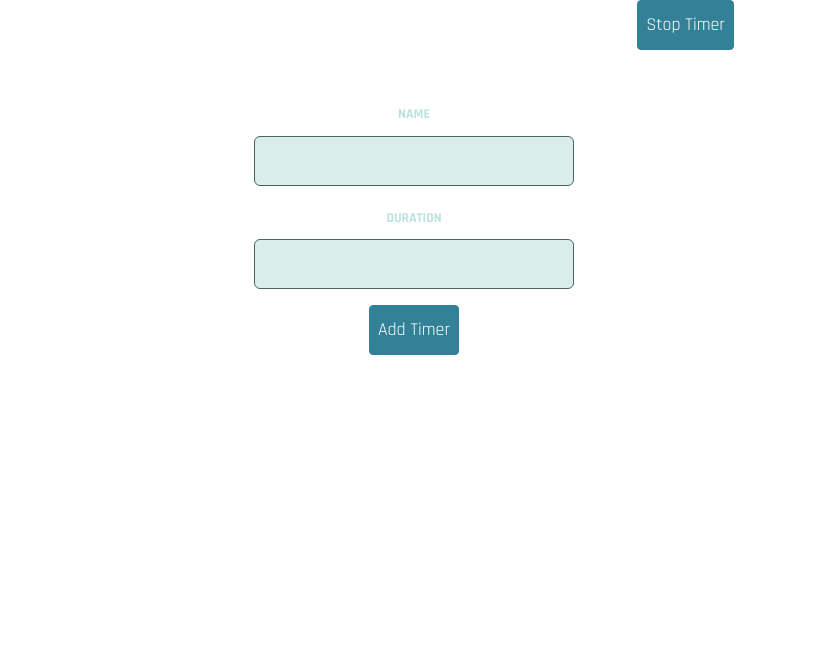
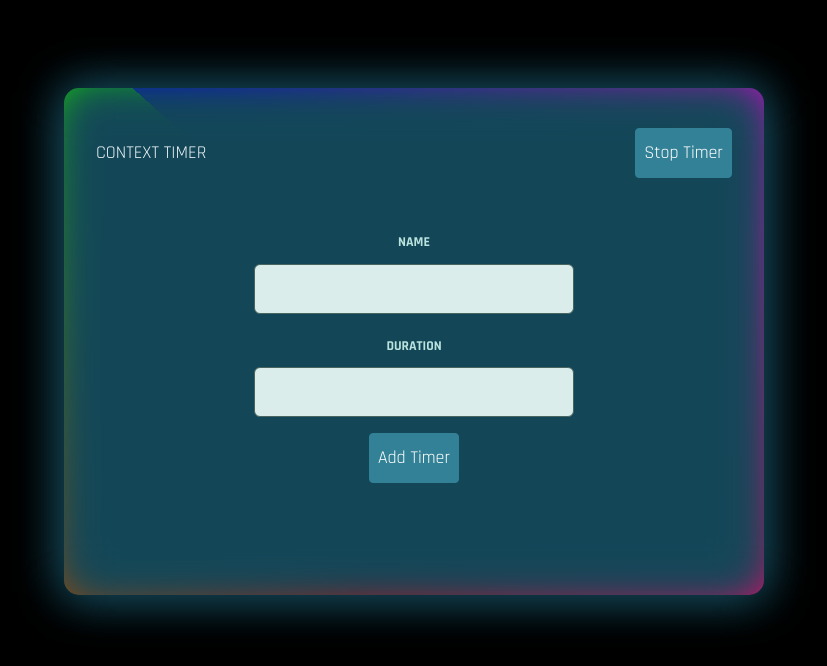
Before and after one commit to amirdity/3D-Portfolio, a React (Vite) app: page /timer-typescript in a window 1280 px wide. Shown: the top 666 px of the page, without its empty margins (226-1053 px from the left). Built offline with nearby package versions, Linux system fonts and the light colour scheme; a web font is replaced by a local one.

Commit message:
timer added

```diff
--- a/src/components/Projects/Goal-typescript/GoalTypeScript.tsx
+++ b/src/components/Projects/Goal-typescript/GoalTypeScript.tsx
@@ -4,7 +4,7 @@ import goalsImg from "./assets/goals.webp";
 import { useState } from "react";
 import CourseGoalList from "./components/CourseGoalList";
 import NewGoal from "./components/NewGoal";
-import "./index.css"
+import "./index.css";
 import "animate.css";
 export type CourseGoal = {
   title: string;
--- a/src/components/Projects/Goal-typescript/index.css
+++ b/src/components/Projects/Goal-typescript/index.css
@@ -1,11 +1,11 @@
 @import url("https://fonts.googleapis.com/css2?family=Poppins:wght@400;700&display=swap");
 
 
-/* body {
+body {
   min-height: 100vh;
   background-color: #000;
   height: 100vh;
-} */
+}
 .goal-typescript main {
   font-family: "Poppins", sans-serif;
   width: 90%;
--- a/src/components/Projects/Timer-typescript/TimerTypeScript.tsx
+++ b/src/components/Projects/Timer-typescript/TimerTypeScript.tsx
@@ -3,9 +3,11 @@ import Header from "./components/Header.tsx";
 import Timers from "./components/Timers.tsx";
 import "./index.css";
 import TimersContextProvider from "./store/timers-context.tsx";
+import classes from "./gloryshadow.module.css";
 function TimerTypeScript() {
   return (
-    <div className="TimerTypeScript">
+    <div className="TimerTypeScript pt-10 bg-black pb-96 flex justify-center">
+      <div className={`w-[700px] pt-10 ${classes.gloryshadow}`}>
         <TimersContextProvider>
           <Header />
           <main>
@@ -14,6 +16,7 @@ function TimerTypeScript() {
           </main>
         </TimersContextProvider>
       </div>
+    </div>
   );
 }
 
--- a/src/components/Projects/Timer-typescript/components/Timer.tsx
+++ b/src/components/Projects/Timer-typescript/components/Timer.tsx
@@ -2,19 +2,41 @@ import { useEffect, useRef, useState } from "react";
 import { type Timer } from "../store/timers-context.tsx";
 import Container from "./UI/Container.tsx";
 import useTimersContext from "../hook/useTimersContext.tsx";
-type TimerProps = Timer;
-export default function Timer({ name, duration }: TimerProps) {
-  const interval = useRef<number | null>(null);
-  const [remainingTime, setRemainingTime] = useState(duration * 1000);
+// type TimerProps = Timer;
+
+/**
+ * Timer component.
+ *
+ * @param {Object} props - The component props.
+ * @param {string} props.name - The name of the timer.
+ * @param {number} props.duration - The duration of the timer in seconds.
+ * @returns {JSX.Element} - The Timer component.
+ */
+export default function Timer({
+  name,
+  duration,
+}: {
+  name: string;
+  duration: number;
+}): JSX.Element {
+  const interval = useRef<NodeJS.Timeout | null>(null);
+  const [remainingTime, setRemainingTime] = useState<number>(duration * 1000);
+
   const { isRunning } = useTimersContext();
-  if (remainingTime <= 0 && interval.current) {
-    clearInterval(interval.current);
-  }
 
+  // Clear interval when time is up
   useEffect(() => {
-    let timer: number;
+    if (remainingTime <= 0 && interval.current) {
+      clearInterval(interval.current);
+    }
+  }, [remainingTime]);
+
+  // Update remaining time every 50ms when timer is running
+  useEffect(() => {
+    let timer: NodeJS.Timeout;
+
     if (isRunning) {
-      timer = setInterval(function () {
+      timer = setInterval(() => {
         setRemainingTime((prevTime) => prevTime - 50);
       }, 50);
       interval.current = timer;
@@ -26,6 +48,7 @@ export default function Timer({ name, duration }: TimerProps) {
   }, [isRunning]);
 
   const formattedRemainingTime = (remainingTime / 1000).toFixed(2);
+
   return (
     <Container as="article">
       <h2>{name}</h2>
--- /dev/null
+++ b/src/components/Projects/Timer-typescript/gloryshadow.module.css
@@ -0,0 +1,48 @@
+.gloryshadow {
+  margin: 3rem auto;
+  padding: 2rem;
+  color: #f0f6f8;
+  background-image: conic-gradient(from var(--angle),
+        blue,
+        rgb(255, 7, 201),
+        red,
+        rgb(11, 216, 11));
+  /* border-radius: 100px; */
+  position: relative;
+  z-index: 0;
+  animation: 3s spin linear infinite;
+  border-radius: 15px;
+}
+.gloryshadow::before {
+  filter: blur(1.5rem);
+  opacity: 0.9;
+}
+@property --angle {
+  syntax: "<angle>";
+  initial-value: 0deg;
+  inherits: false;
+}
+
+.gloryshadow::after, .gloryshadow::before {
+  content: "";
+  position:absolute;
+  height: 100%;
+  width: 100%;
+  background-color: #134758;
+  top: 50%;
+  left: 50%;
+  translate: -50% -50%;
+  z-index: -1;
+  border-radius: 10px;
+  filter: blur(1.5rem);
+
+}
+@keyframes spin {
+  from {
+    --angle: 0deg;
+  }
+
+  to {
+    --angle: 360deg;
+  }
+}
--- a/src/components/Projects/Timer-typescript/index.css
+++ b/src/components/Projects/Timer-typescript/index.css
@@ -1,8 +1,6 @@
 @import url('https://fonts.googleapis.com/css2?family=Quicksand:wght@400;700&family=Handjet:wght@400;700&display=swap');
 
-* {
-  box-sizing: border-box;
-}
+
 
 /* body {
   margin: 0;
--- a/src/components/WorkTwo.tsx
+++ b/src/components/WorkTwo.tsx
@@ -1,5 +1,5 @@
 import image from "../assets/MyProj/last-cv.webp";
-import image3 from "../assets/MyProj/jingil.webp";
+import image3 from "../assets/MyProj/timer-sypescript.webp";
 import image4 from "../assets/MyProj/goal-typescript.webp";
 import { motion } from "framer-motion";
 import { fadeIn } from "../varients";
@@ -17,7 +17,7 @@ const WorkTwo = () => {
             className="flex-1 flex flex-col gap-y-12 mb-10 lg:mb-0"
           >
             {/**text */}
-            <a href="https://jingil-nextjs.vercel.app/">
+            <Link to="/timer-typescript">
               {" "}
               <div className="group relative overflow-hidden border-2 border-white/50 rounded-xl">
                 {/**over lay */}
@@ -29,14 +29,14 @@ const WorkTwo = () => {
                 />
                 {/**pretty */}
                 <div className="absolute -bottom-full left-12 group-hover:bottom-24 transition-all duration-500 z-50   ">
-                  <span className="text-gradient">"SHOP ➡ (TURN VPN ON )"</span>{" "}
+                  <span className="text-gradient">"Timer"</span>{" "}
                 </div>
                 {/**title */}
                 <div className="absolute -bottom-full left-12 group-hover:bottom-14 transition-all duration-700 z-50">
-                  <span className="text-3xl text-white">NEXTJS TAILWIND</span>
+                  <span className="text-3xl text-white">React Context</span>
                 </div>
               </div>
-            </a>
+            </Link>
             {/**image */}
 
             <Link to="/goal-typescript">
```
Also changed, not shown: src/assets/MyProj/timer-sypescript.webp (added), 6 other files (tests, documents, lock files or other folders). Lines whose indentation alone changed are shown as unchanged.
